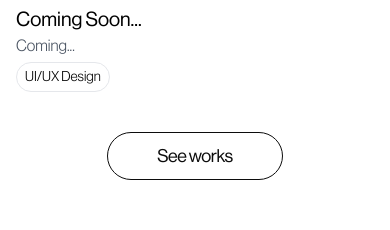
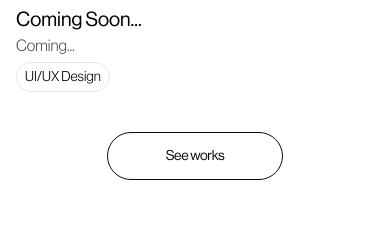
Before and after one commit to southcircle/southcircle, a Next.js app: page / in a window 390 px wide. Shown: the part 2500-2730 px from the top of the page. Built offline with nearby package versions, Linux system fonts and the light colour scheme.

Commit message:
made big new changes

```diff
--- a/components/OurServices.tsx
+++ b/components/OurServices.tsx
@@ -73,7 +73,7 @@ const OurServices = () => {
               <Link href="/services">
                 <Button
                   text="See our services"
-                  className="w-44 h-12 py-2 text-center text-lg font-medium rounded-full whitespace-nowrap tracking-tight font-neuehaaslight hidden md:inline-block"
+                  className="w-44 h-12 py-6 text-center text-lg font-medium rounded-full whitespace-nowrap tracking-tight font-neuehaaslight hidden md:inline-block"
                   variant="outline"
                 />
               </Link>
--- a/components/SelectedWorks.tsx
+++ b/components/SelectedWorks.tsx
@@ -123,7 +123,7 @@ const SelectedWorks = () => {
         <Link href="/works" className="py-10 flex items-center justify-center md:hidden">
           <Button
             text="See works"
-            className="w-44 h-12 py-2 text-center text-lg font-medium rounded-full whitespace-nowrap tracking-tight font-neuehaaslight"
+            className="w-44 h-12 py-2 text-center text-sm md:text-lg font-medium rounded-full whitespace-nowrap tracking-tight font-neuehaaslight"
             variant="outline"
           />
         </Link>
```
